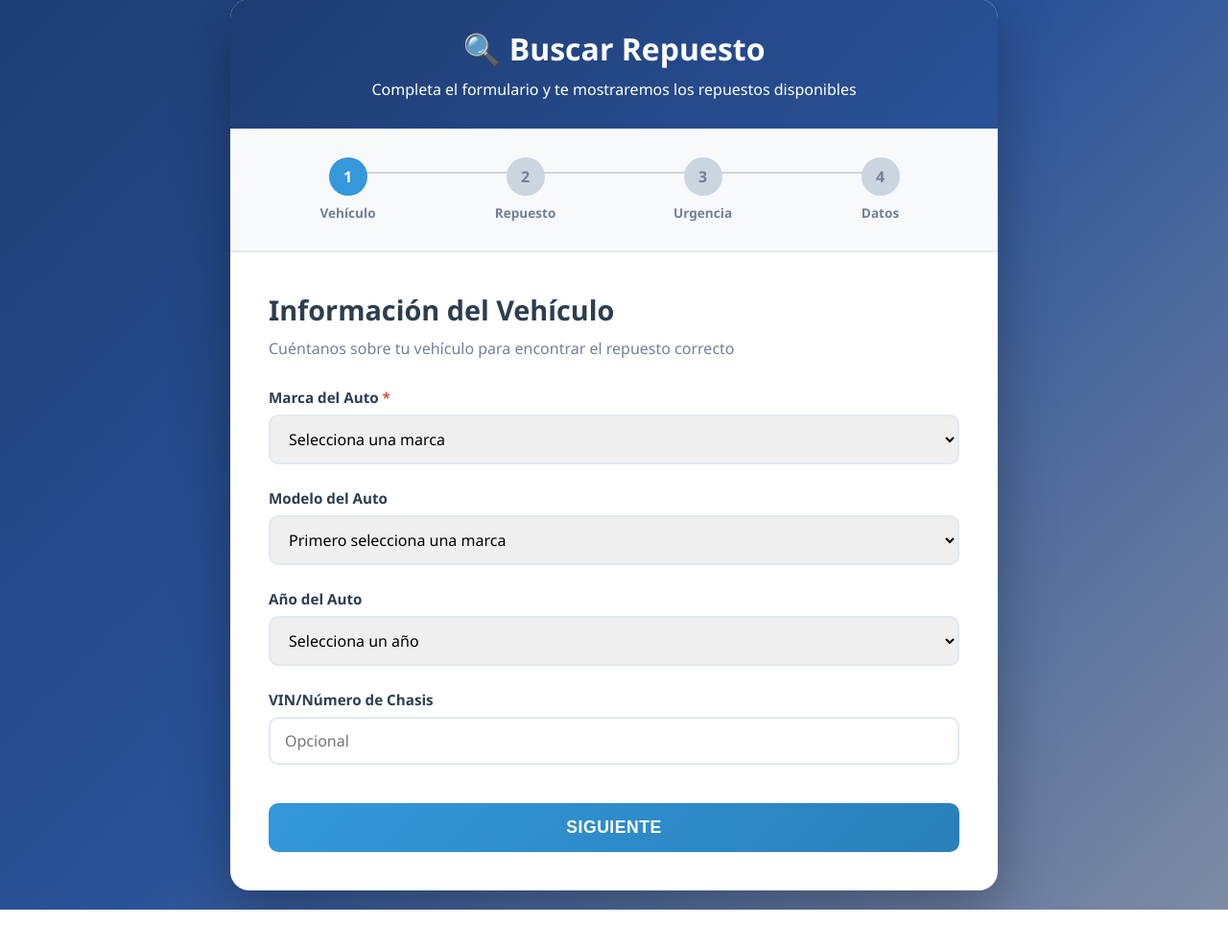
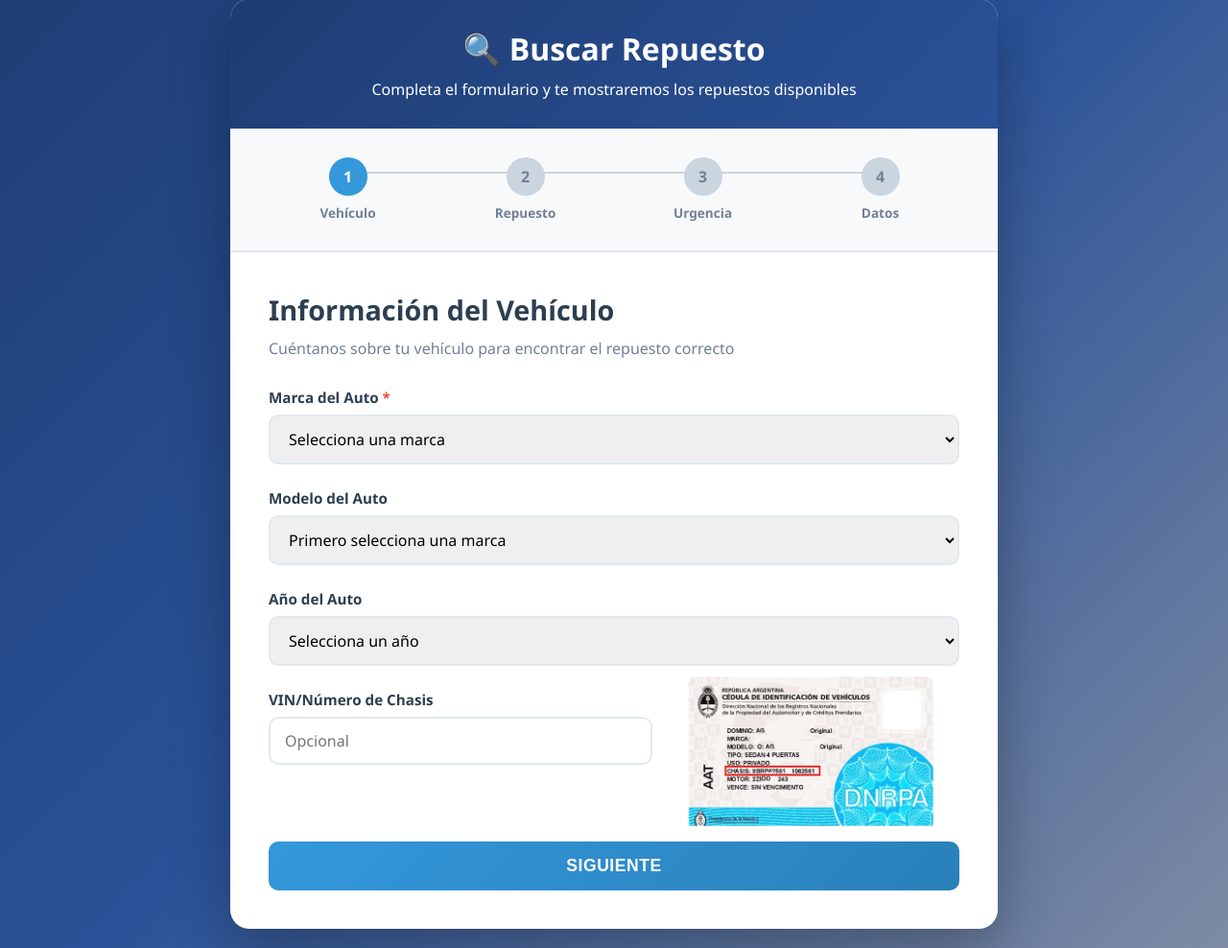
Before and after one commit to LucasDuarte05/proyecto1-busco-repuesto, a Django app: page /comprar/quiero-comprar/ in a window 1280 px wide. Shown: the part 83-1071 px from the top of the page at 96% size. Before the commit the page ends 1031 px from the top, so only its background shows below. Run offline with Django 5.2, Linux system fonts and the light colour scheme.

Commit message:
Agregue imagen para chasis

```diff
--- a/busco_repuesto/quiero_comprar/static/quiero_comprar/quiero_comprar.css
+++ b/busco_repuesto/quiero_comprar/static/quiero_comprar/quiero_comprar.css
@@ -167,6 +167,11 @@
             box-shadow: 0 0 0 3px rgba(52, 152, 219, 0.1);
         }
 
+        .chasis-input {
+            width: 60% !important;
+            max-width: 400px;
+        }
+
         textarea {
             resize: vertical;
             min-height: 100px;
@@ -200,6 +205,9 @@
             transform: translateY(-2px);
             box-shadow: 0 5px 15px rgba(52, 152, 219, 0.4);
         }
+        .btn-siguiente {
+            margin-top: 40px;
+        }
 
         .btn-secondary {
             background: #e2e8f0;
@@ -225,6 +233,29 @@
 
         .home-link:hover {
             text-decoration: underline;
+        }
+        .input-with-image {
+            position: relative;
+            display: flex;
+            align-items: center;
+            justify-content: space-between;
+        }
+
+        .input-icon {
+            position: absolute;
+            right: 0;
+            top: 60%;
+            transform: translateY(-50%);
+            width: 310px;
+            height: 210px;
+            object-fit: contain;
+            border-radius: 10px;
+            z-index: 0;
+            opacity: 0.95;
+        }
+
+        .input-with-padding {
+            padding-right: 4px !important;
         }
 
         @media (max-width: 768px) {
--- a/busco_repuesto/quiero_comprar/templates/quiero_comprar.html
+++ b/busco_repuesto/quiero_comprar/templates/quiero_comprar.html
@@ -78,12 +78,14 @@
                             <option value="">Selecciona un año</option>
                         </select>
                     </div>
+
                     <div class="form-group">
                         <label>VIN/Número de Chasis</label>
-                        <input type="text" name="nro_chasis" id="nro_chasis" placeholder="Opcional">
+                        <div class="input-with-image">
+                            <input type="text" name="nro_chasis" id="nro_chasis" placeholder="Opcional" class="chasis-input">
+                            <img src="{% static 'quiero_comprar/img/cedula.png' %}" alt="VIN" class="input-icon">
+                        </div>
                     </div>
-                </div>
-
                 <!-- Paso 2: Información del Repuesto -->
                 <div class="step" data-step="2">
                     <h2 class="step-title">¿Qué repuesto necesitas?</h2>
@@ -127,9 +129,9 @@
                         <select name="urgencia" required>
                             <option value="">Selecciona el nivel</option>
                             <option value="super_alta">Super Alta - Muy Urgente (en hora)</option>
-                            <option value="alta">Alta - Urgente</option>
-                            <option value="media">Media - Lo necesito pronto</option>
-                            <option value="baja">Baja - Puedo esperar</option>
+                            <option value="alta">Alta - Urgente (En 3 días)</option>
+                            <option value="media">Media - Lo necesito pronto (En 1 semana)</option>
+                            <option value="baja">Baja - Puedo esperar (En 2 semanas)</option>
                         </select>
                     </div>
                 </div>
@@ -171,7 +173,7 @@
 
                 <div class="button-group">
                     <button type="button" class="btn btn-secondary" id="prevBtn" style="display: none;">Anterior</button>
-                    <button type="button" class="btn btn-primary" id="nextBtn">Siguiente</button>
+                    <button type="button" class="btn btn-primary btn-siguiente" id="nextBtn">Siguiente</button>
                     <button type="submit" class="btn btn-primary" id="submitBtn" style="display: none;">Buscar Repuestos 🔍</button>
                 </div>
             </div>
```
Also changed, not shown: busco_repuesto/db.sqlite3, busco_repuesto/quiero_comprar/static/quiero_comprar/img/cedula.png (added).
